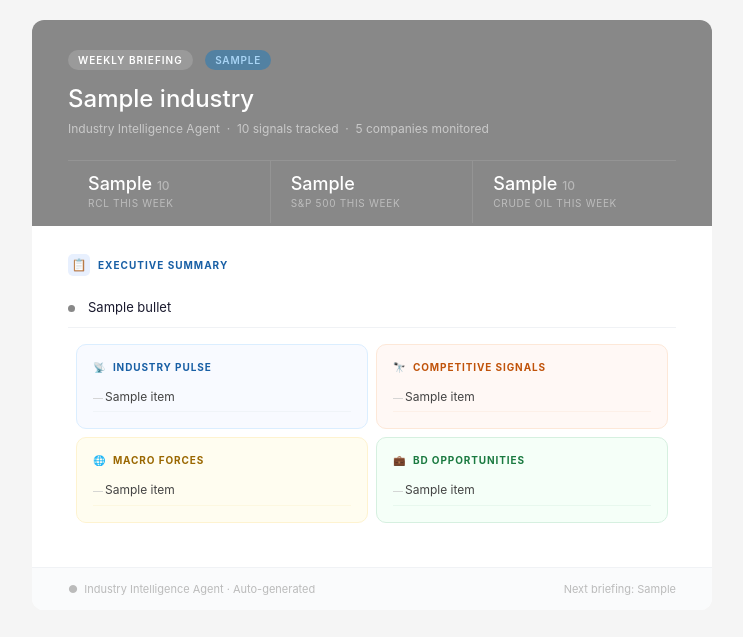
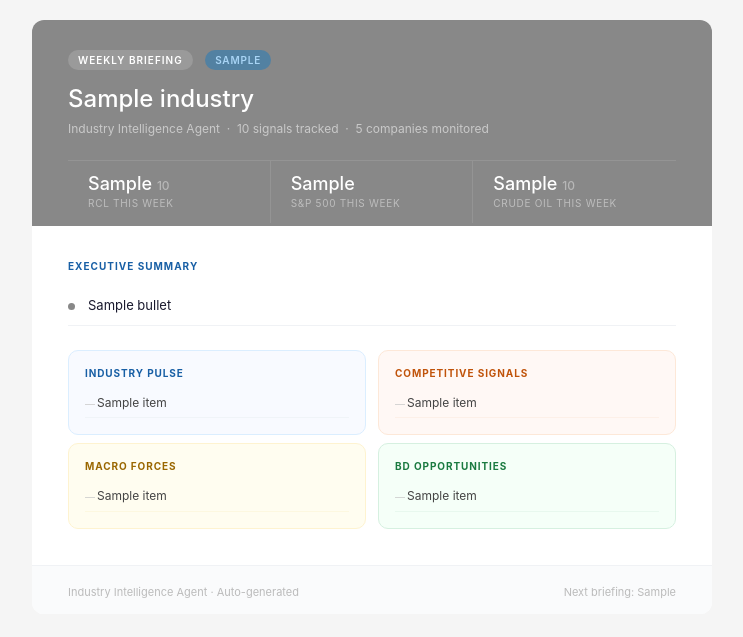
Before and after one commit to jj4619/industry-research-claude, a Python web app: template templates/email_template.html in a window 1280 px wide. Shown: the top 637 px of the page, without its empty margins (268-1011 px from the left). Run offline with Jinja, Linux system fonts and the light colour scheme; the template is opened without the code that fills it: most values are stand-ins (such as "Sample title", 1, 10 or a date in 2020).

```diff
--- a/templates/email_template.html
+++ b/templates/email_template.html
@@ -1,5 +1,5 @@
 <!DOCTYPE html>
-<html lang="english">
+<html lang="en">
 <head>
 <meta charset="UTF-8">
 <title>Weekly Industry Briefing — {{ briefing.industry }}</title>
@@ -18,29 +18,32 @@
       Industry Intelligence Agent &nbsp;·&nbsp; {{ briefing.signals_tracked }} signals tracked &nbsp;·&nbsp; 5 companies monitored
     </p>
     <!-- MARKET STATS ROW -->
-    <div style="display:grid;grid-template-columns:repeat(3,1fr);border-top:1px solid rgba(255,255,255,0.1);">
-      <div style="padding:14px 20px;border-right:1px solid rgba(255,255,255,0.1);">
+    <table width="100%" cellpadding="0" cellspacing="0" style="border-top:1px solid rgba(255,255,255,0.1);">
+      <tr>
+        <td width="33%" style="padding:14px 20px;border-right:1px solid rgba(255,255,255,0.1);">
           <div style="color:#fff;font-size:18px;font-weight:500;line-height:1;margin-bottom:4px;">
             {{ briefing.market.rcl_change }}
             <span style="font-size:12px;color:rgba(255,255,255,0.4);">{{ briefing.market.rcl_price }}</span>
           </div>
           <div style="color:rgba(255,255,255,0.45);font-size:10px;letter-spacing:0.07em;text-transform:uppercase;">RCL This Week</div>
-      </div>
-      <div style="padding:14px 20px;border-right:1px solid rgba(255,255,255,0.1);">
+        </td>
+        <td width="33%" style="padding:14px 20px;border-right:1px solid rgba(255,255,255,0.1);">
           <div style="color:#fff;font-size:18px;font-weight:500;line-height:1;margin-bottom:4px;">
             {{ briefing.market.sp500_change }}
           </div>
           <div style="color:rgba(255,255,255,0.45);font-size:10px;letter-spacing:0.07em;text-transform:uppercase;">S&amp;P 500 This Week</div>
-      </div>
-      <div style="padding:14px 20px;">
+        </td>
+        <td width="33%" style="padding:14px 20px;">
           <div style="color:#fff;font-size:18px;font-weight:500;line-height:1;margin-bottom:4px;">
             {{ briefing.market.crude_change }}
             <span style="font-size:12px;color:rgba(255,255,255,0.4);">{{ briefing.market.crude_price }}</span>
           </div>
           <div style="color:rgba(255,255,255,0.45);font-size:10px;letter-spacing:0.07em;text-transform:uppercase;">Crude Oil This Week</div>
+        </td>
+      </tr>
+    </table>
   </div>
-    </div>
-  </div>
+  <!-- END HEADER -->
 
   <!-- ACCENT BAR -->
   <div style="height:3px;background:{{ briefing.accent_color | default('#0077C8') }};"></div>
@@ -49,9 +52,9 @@
   <div style="padding:28px 36px;">
 
     <!-- EXECUTIVE SUMMARY -->
-    <div style="margin-bottom:8px;">
-      <div style="display:flex;align-items:center;gap:8px;margin-bottom:12px;">
-        <table cellpadding="0" cellspacing="0" style="display:inline-table;"><tr><td style="width:22px;height:22px;border-radius:5px;background:#e8f0fe;font-size:12px;text-align:center;line-height:22px;">📋</td></tr></table>        <span style="font-size:10px;font-weight:700;letter-spacing:0.1em;text-transform:uppercase;color:#185FA5;">Executive Summary</span>
+    <div style="margin-bottom:24px;">
+      <div style="margin-bottom:12px;">
+        <span style="font-size:10px;font-weight:700;letter-spacing:0.1em;text-transform:uppercase;color:#185FA5;">Executive Summary</span>
       </div>
       <ul style="list-style:none;padding:0;margin:0;">
         {% for bullet in briefing.executive_summary %}
@@ -64,10 +67,10 @@
     </div>
 
     <!-- FOUR CARDS -->
-    <table style="width:100%;border-collapse:separate;border-spacing:8px;margin-bottom:8px;">
+    <table width="100%" cellpadding="0" cellspacing="0" style="margin-bottom:8px;">
       <tr>
-        <td style="width:50%;background:#f8faff;border-radius:10px;padding:16px;border:1px solid #dbeeff;vertical-align:top;">
-          <div style="font-size:10px;font-weight:700;letter-spacing:0.09em;text-transform:uppercase;color:#185FA5;margin-bottom:10px;">📡 &nbsp;Industry Pulse</div>
+        <td width="49%" style="background:#f8faff;border-radius:10px;padding:16px;border:1px solid #dbeeff;vertical-align:top;">
+          <div style="font-size:10px;font-weight:700;letter-spacing:0.09em;text-transform:uppercase;color:#185FA5;margin-bottom:10px;">Industry Pulse</div>
           <ul style="list-style:none;padding:0;margin:0;">
             {% for item in briefing.industry_pulse %}
             <li style="font-size:12px;color:#444;line-height:1.55;padding:5px 0 5px 12px;border-bottom:1px solid #f0f4f8;position:relative;">
@@ -76,8 +79,9 @@
             {% endfor %}
           </ul>
         </td>
-        <td style="width:50%;background:#fff8f5;border-radius:10px;padding:16px;border:1px solid #fde8d8;vertical-align:top;">
-          <div style="font-size:10px;font-weight:700;letter-spacing:0.09em;text-transform:uppercase;color:#c0530a;margin-bottom:10px;">🔭 &nbsp;Competitive Signals</div>
+        <td width="2%"></td>
+        <td width="49%" style="background:#fff8f5;border-radius:10px;padding:16px;border:1px solid #fde8d8;vertical-align:top;">
+          <div style="font-size:10px;font-weight:700;letter-spacing:0.09em;text-transform:uppercase;color:#c0530a;margin-bottom:10px;">Competitive Signals</div>
           <ul style="list-style:none;padding:0;margin:0;">
             {% for item in briefing.competitive_signals %}
             <li style="font-size:12px;color:#444;line-height:1.55;padding:5px 0 5px 12px;border-bottom:1px solid #fdf0e8;position:relative;">
@@ -87,9 +91,10 @@
           </ul>
         </td>
       </tr>
+      <tr><td colspan="3" style="height:8px;"></td></tr>
       <tr>
-        <td style="width:50%;background:#fffdf0;border-radius:10px;padding:16px;border:1px solid #fef3d0;vertical-align:top;">
-          <div style="font-size:10px;font-weight:700;letter-spacing:0.09em;text-transform:uppercase;color:#9a6700;margin-bottom:10px;">🌐 &nbsp;Macro Forces</div>
+        <td width="49%" style="background:#fffdf0;border-radius:10px;padding:16px;border:1px solid #fef3d0;vertical-align:top;">
+          <div style="font-size:10px;font-weight:700;letter-spacing:0.09em;text-transform:uppercase;color:#9a6700;margin-bottom:10px;">Macro Forces</div>
           <ul style="list-style:none;padding:0;margin:0;">
             {% for item in briefing.macro_forces %}
             <li style="font-size:12px;color:#444;line-height:1.55;padding:5px 0 5px 12px;border-bottom:1px solid #fdf8e0;position:relative;">
@@ -98,8 +103,9 @@
             {% endfor %}
           </ul>
         </td>
-        <td style="width:50%;background:#f5fff8;border-radius:10px;padding:16px;border:1px solid #d6f0e0;vertical-align:top;">
-          <div style="font-size:10px;font-weight:700;letter-spacing:0.09em;text-transform:uppercase;color:#1a7a40;margin-bottom:10px;">💼 &nbsp;BD Opportunities</div>
+        <td width="2%"></td>
+        <td width="49%" style="background:#f5fff8;border-radius:10px;padding:16px;border:1px solid #d6f0e0;vertical-align:top;">
+          <div style="font-size:10px;font-weight:700;letter-spacing:0.09em;text-transform:uppercase;color:#1a7a40;margin-bottom:10px;">BD Opportunities</div>
           <ul style="list-style:none;padding:0;margin:0;">
             {% for item in briefing.bd_opportunities %}
             <li style="font-size:12px;color:#444;line-height:1.55;padding:5px 0 5px 12px;border-bottom:1px solid #e8f8ee;position:relative;">
@@ -110,13 +116,21 @@
         </td>
       </tr>
     </table>
+
   </div>
+  <!-- END BODY -->
 
   <!-- FOOTER -->
-  <div style="border-top:1px solid #f0f2f5;padding:14px 36px;display:flex;justify-content:space-between;align-items:center;background:#fafbfc;">
-    <span style="font-size:11px;color:#bbb;">&#9679; &nbsp;Industry Intelligence Agent · Auto-generated</span>
+  <table width="100%" cellpadding="0" cellspacing="0" style="border-top:1px solid #f0f2f5;background:#fafbfc;">
+    <tr>
+      <td style="padding:14px 36px;">
+        <span style="font-size:11px;color:#bbb;">Industry Intelligence Agent · Auto-generated</span>
+      </td>
+      <td style="padding:14px 36px;text-align:right;">
         <span style="font-size:11px;color:#bbb;">Next briefing: {{ briefing.next_briefing }}</span>
-  </div>
+      </td>
+    </tr>
+  </table>
 
 </div>
 </body>
```
Also changed, not shown: docs/index.html (+67 -49 lines). Lines whose indentation alone changed are shown as unchanged.
